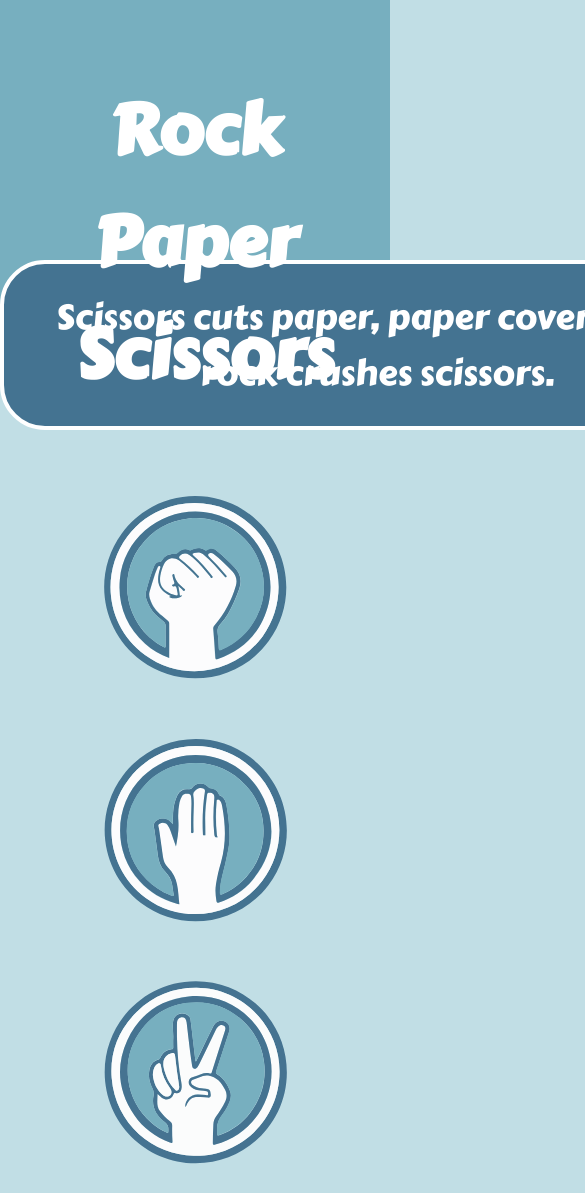
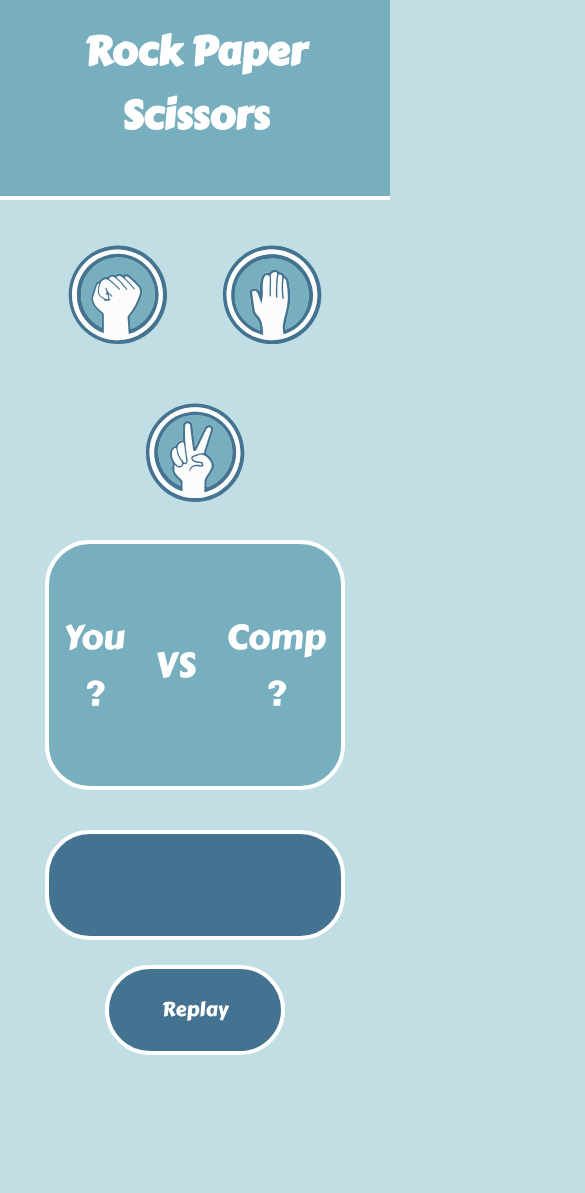
Before and after one commit to timjanssens/RockPaperScissorsWebpage, a plain HTML site: page index.html in a window 390 px wide. Shown: the top 1193 px of the page, 585 px wide, since content can reach past the window. After the commit the page ends 1055 px from the top, so only its background shows below. Drawn offline with Linux system fonts and the light colour scheme.

Commit message:
Make site responsive

```diff
--- a/script/script.js
+++ b/script/script.js
@@ -68,8 +68,7 @@ const getWinner = (ownChoice, compChoice) => {
 }
 
 function showWinner(winner) {
-    let winnerEl = document.query
-    Selector('#winner');
+    let winnerEl = document.querySelector('#winner');
     winnerEl.textContent = winner;
 }
 
--- a/style/style.css
+++ b/style/style.css
@@ -11,6 +11,7 @@
 h1 {
     font-size: 70px;
     text-align: center;
+    padding: 75px
 }
 
 header {
@@ -19,9 +20,6 @@ header {
     border-bottom: 4px solid white;
 }
 
-h1 {
-    padding: 75px
-}
 
 body {
     background-color: #C1DEE5;
@@ -39,30 +37,30 @@ body {
     border-radius: 45px;
 }
 
-#options{
+#options {
     text-align: center;
     padding-top: 120px;
 }
 
-#options img{
+#options img {
     height: 235px;
     padding: 25px;
     border-radius: 90%;
 }
 
-#options img:hover{
+#options img:hover {
     height: 260px;
     margin: -25px -12.5px 0 -12.5px;
     cursor: pointer;
 }
 
-#choices{
+#choices {
     /* text-align: center; */
     margin-top: 65px;
     display: grid;
     width: 840px;
     grid-template-areas:
-    'you vs comp';
+        'you vs comp';
     font-size: 50px;
     background-color: #77AFBF;
     width: 740px;
@@ -73,7 +71,7 @@ body {
     height: 250px;
 }
 
-#choices img{
+#choices img {
     height: 100px;
 }
 
@@ -90,7 +88,7 @@ body {
 }
 
 #replay {
-    margin-top: 25px;
+    margin: 25px auto;
     background-color: #447391;
     width: 180px;
     font-size: 20px;
@@ -100,8 +98,115 @@ body {
     border-radius: 45px;
 }
 
-#replay:hover{
+#replay:hover {
     cursor: pointer;
     transform: scale(1.1);
     margin-top: 27px;
 }
+
+
+@media screen and (max-width: 1024px) {
+
+
+    header {
+        background-color: #77AFBF;
+        height: 400px;
+        border-bottom: 4px solid white;
+    }
+
+
+
+    #explanation {
+        background-color: #447391;
+        width: 700px;
+        margin: -80px auto;
+        font-size: 35px;
+        padding: 25px;
+        text-align: center;
+        border: white solid 4px;
+        border-radius: 45px;
+    }
+
+    #options {
+        text-align: center;
+        padding-top: 120px;
+    }
+
+    #options img {
+        height: 235px;
+        padding: 25px;
+        border-radius: 90%;
+    }
+
+    #options img:hover {
+        height: 235px;
+        margin: 0;
+    }
+
+    #choices {
+        width: 600px;
+    }
+
+
+
+}
+
+
+@media screen and (max-width: 620px) {
+    h1 {
+        font-size: 40px;
+        text-align: center;
+        padding: 20px
+    }
+
+    #explanation {
+        display: none;
+    }
+
+    header {
+        background-color: #77AFBF;
+        height: 200px;
+    }
+
+    #options {
+        text-align: center;
+        padding-top: 20px;
+    }
+
+    #options img {
+        height: 150px;
+    }
+
+    #options img:hover {
+        height: 150px;
+        margin: 0;
+    }
+
+    #choices {
+        margin-top: 5px;
+        width: 300px;
+    }
+
+    #choices img {
+        height: 100px;
+    }
+
+    #result {
+        margin-top: 40px;
+        background-color: #447391;
+        width: 300px;
+        font-size: 35px;
+        padding: 25px;
+        text-align: center;
+        border: white solid 4px;
+        border-radius: 45px;
+        height: 110px;
+    }
+
+    #replay {
+        margin: 25px  auto ;
+        background-color: #447391;
+    }
+
+
+}
```
